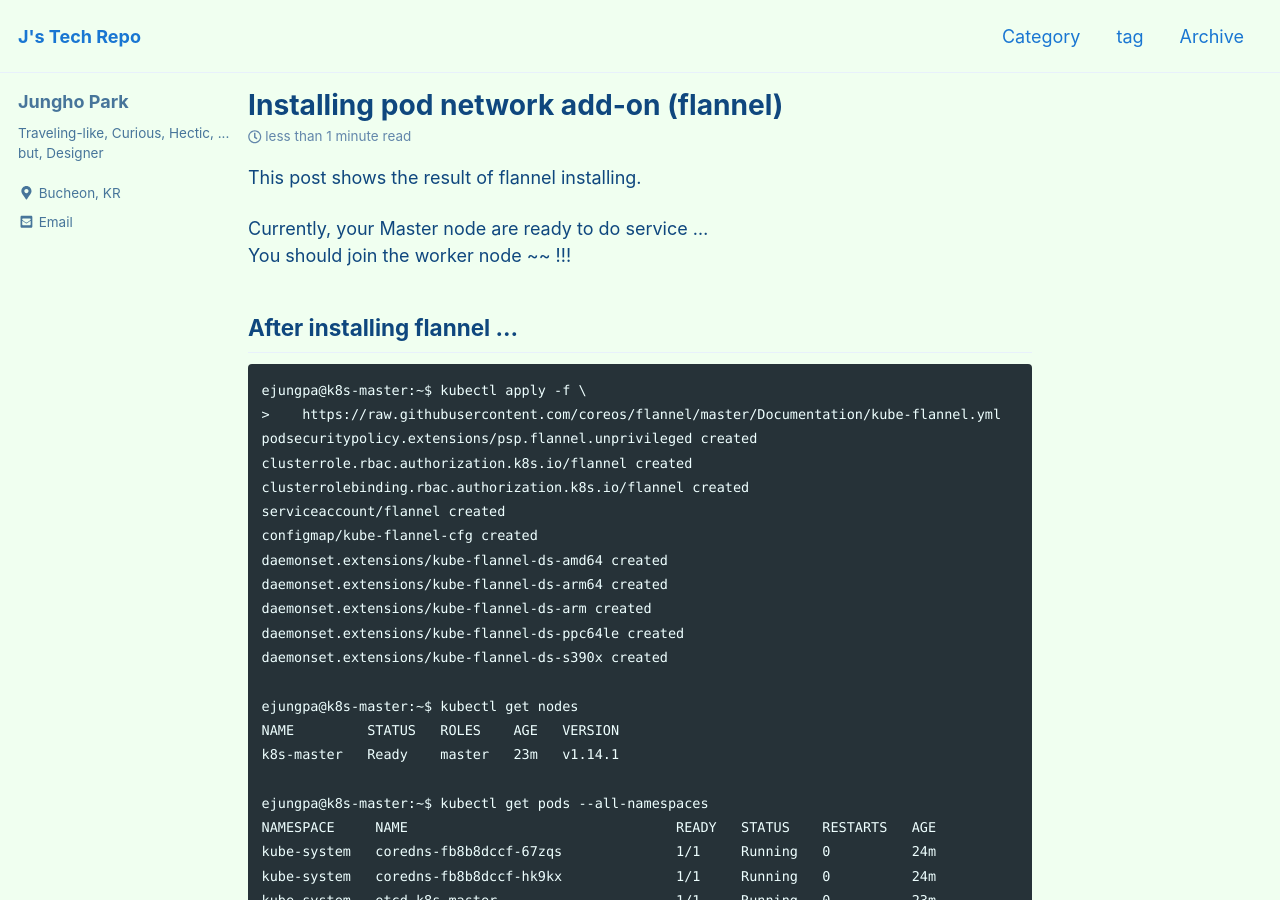
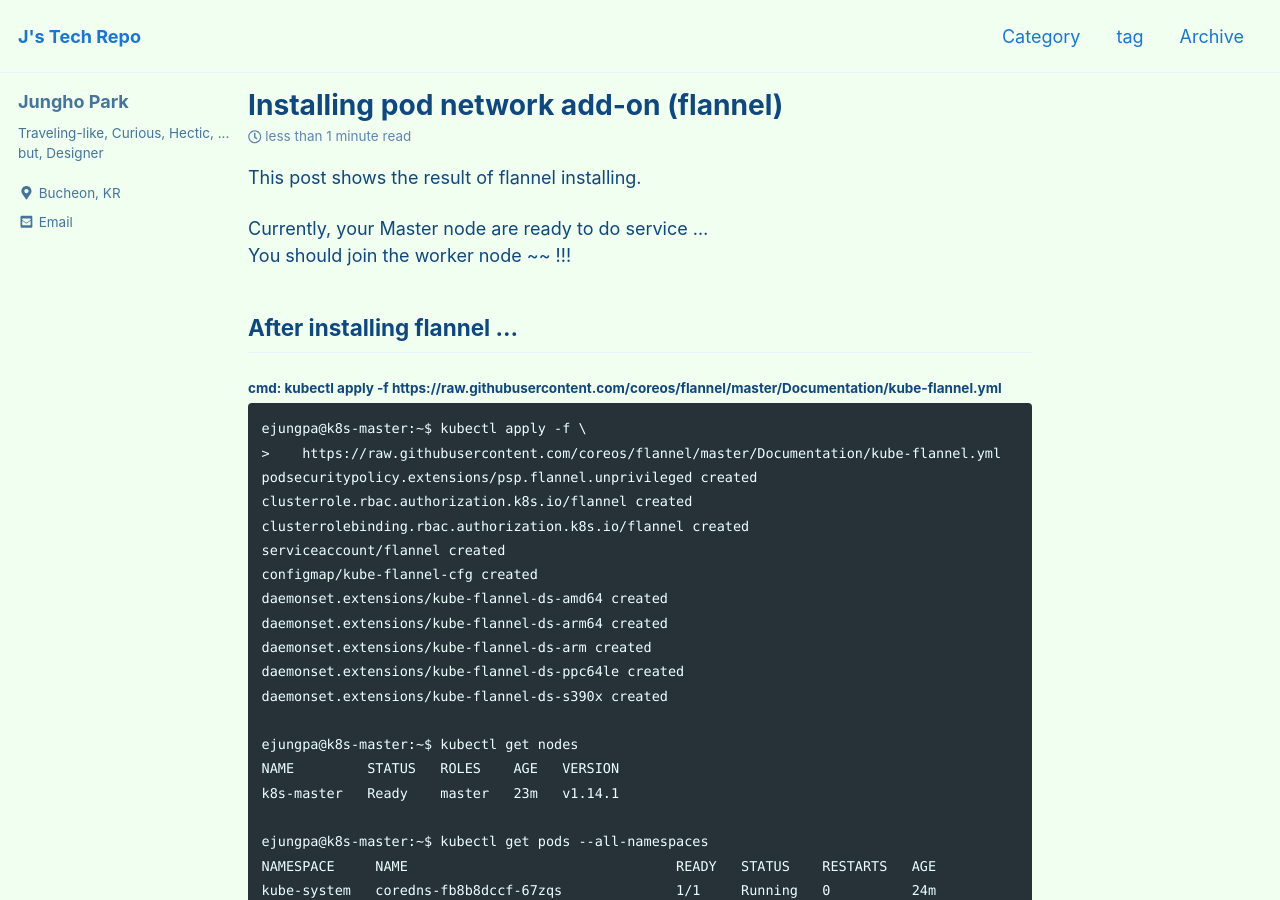
Before and after one commit to unipark00/tekrepo, a Jekyll site: the page built from _posts/2019-04-10-flannel_install.md, in a window 1280 px wide and 900 px high. Built offline with Jekyll 4.4.1, drawn with Linux system fonts in a browser that asks for light colours; cached includes are drawn as plain includes.

Commit message:
Update 2019-04-10-flannel_install.md

````diff
--- a/_posts/2019-04-10-flannel_install.md
+++ b/_posts/2019-04-10-flannel_install.md
@@ -13,6 +13,7 @@ Currently, your Master node are ready to do service ...
 You should join the worker node ~~ !!!
 
 ## After installing flannel ...
+#### cmd: kubectl apply -f https://raw.githubusercontent.com/coreos/flannel/master/Documentation/kube-flannel.yml
 ```
 ejungpa@k8s-master:~$ kubectl apply -f \
 >    https://raw.githubusercontent.com/coreos/flannel/master/Documentation/kube-flannel.yml
````
